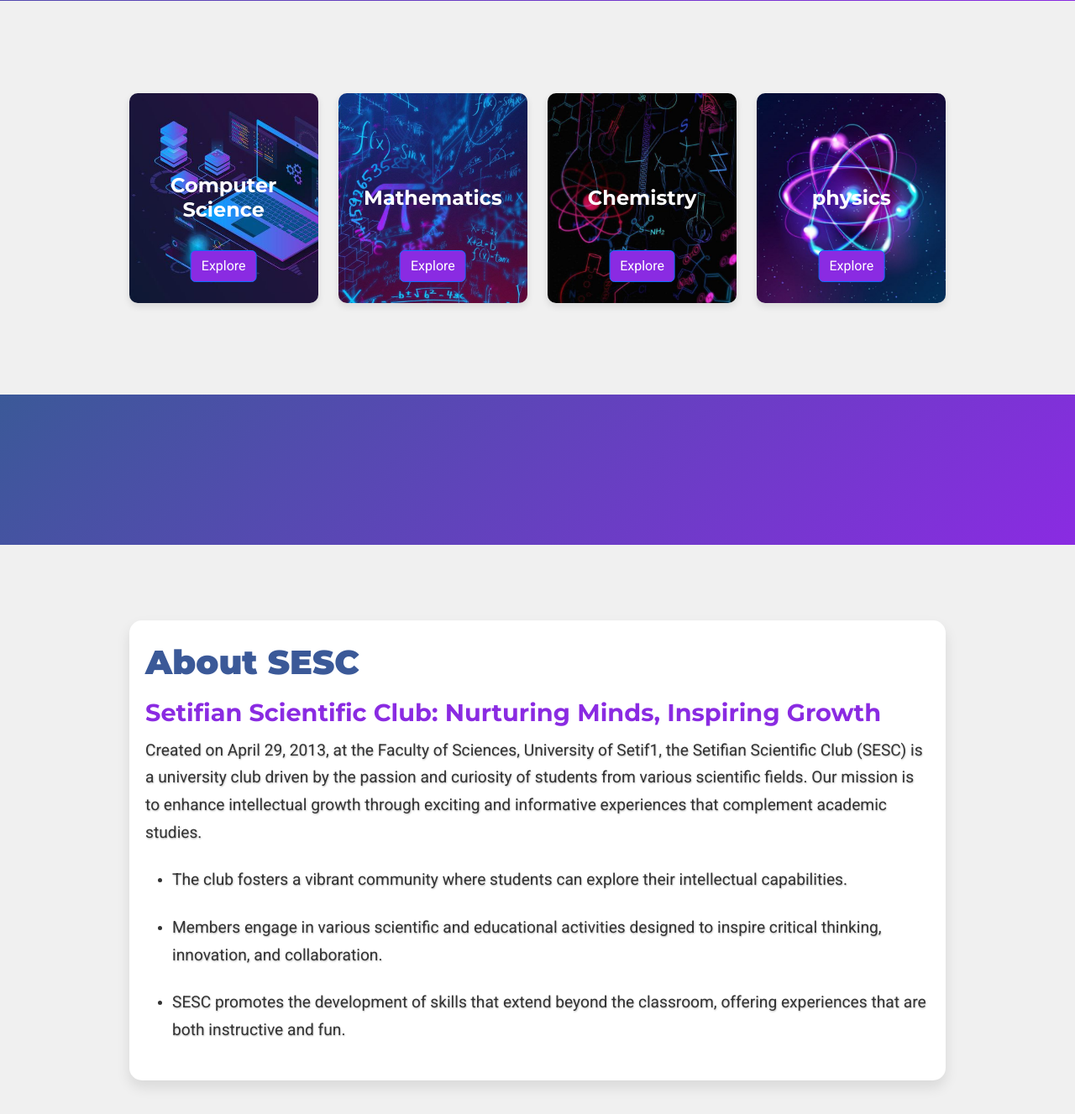
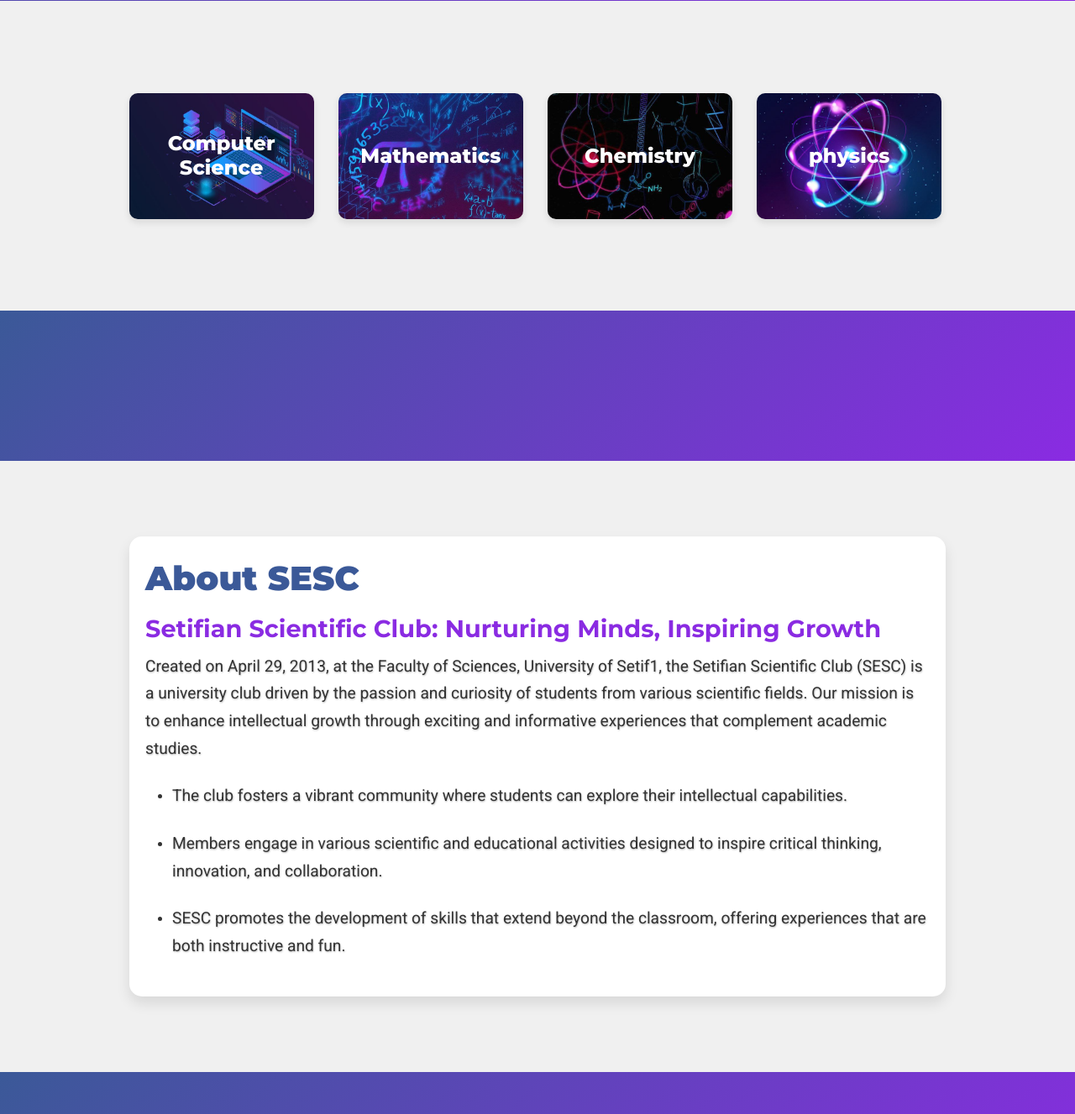
Before and after one commit to chihebabiza/sesclib, a web app: file index.html in a window 1280 px wide. Shown: the part 584-1911 px from the top of the page at 84% size. Run offline with its HTML, style and script files only (its server is not run), Linux system fonts and the light colour scheme; some libraries are stand-ins or nearby versions.

Commit message:
restyling cards with the last images

```diff
--- a/css/styles.css
+++ b/css/styles.css
@@ -110,7 +110,8 @@ p{
 /* spesialities section */
 .specialty-card {
     position: relative;
-    height: 250px;
+    height: 150px;
+    width: 220px;
     margin: 20px 0;
     background-color: #f5f5f5;
     border-radius: 10px;
@@ -132,28 +133,18 @@ p{
     object-fit: cover;
     /* opacity: 0.7; */
 }
-.specialty-card h3 {
+  .card-text{
     position: absolute;
     top: 50%;
     left: 50%;
     transform: translate(-50%, -50%);
     z-index: 2;
+    color: white;
     font-size: 1.5rem;
-    font-weight: bold;
-    color: white;
+    font-weight: 800;
+    background-color: transparent;
+    border: none;
   }
-
-  .specialty-card .btn {
-    position: absolute;
-    bottom: 10%;
-    left: 50%;
-    transform: translateX(-50%);
-    z-index: 2;
-    background-color: #8A2BE2;
-    color: white;
-  }
-
-
 /* Club section */
 .club-title{
     font-weight: 900;
--- a/index.html
+++ b/index.html
@@ -1,23 +1,32 @@
 <!DOCTYPE html>
 <html lang="en">
+
 <head>
   <meta charset="UTF-8">
   <meta name="viewport" content="width=device-width, initial-scale=1.0">
   <title>Sesc library</title>
   <link rel="icon" href="images/favicon.ico">
   <!-- bootstrap -->
-    <link href="https://cdn.jsdelivr.net/npm/bootstrap@5.3.3/dist/css/bootstrap.min.css" rel="stylesheet" integrity="sha384-QWTKZyjpPEjISv5WaRU9OFeRpok6YctnYmDr5pNlyT2bRjXh0JMhjY6hW+ALEwIH" crossorigin="anonymous">
-    <script src="https://cdn.jsdelivr.net/npm/@popperjs/core@2.11.8/dist/umd/popper.min.js" integrity="sha384-I7E8VVD/ismYTF4hNIPjVp/Zjvgyol6VFvRkX/vR+Vc4jQkC+hVqc2pM8ODewa9r" crossorigin="anonymous"></script>
-    <script src="https://cdn.jsdelivr.net/npm/bootstrap@5.3.3/dist/js/bootstrap.min.js" integrity="sha384-0pUGZvbkm6XF6gxjEnlmuGrJXVbNuzT9qBBavbLwCsOGabYfZo0T0to5eqruptLy" crossorigin="anonymous"></script>
+  <link href="https://cdn.jsdelivr.net/npm/bootstrap@5.3.3/dist/css/bootstrap.min.css" rel="stylesheet"
+    integrity="sha384-QWTKZyjpPEjISv5WaRU9OFeRpok6YctnYmDr5pNlyT2bRjXh0JMhjY6hW+ALEwIH" crossorigin="anonymous">
+  <script src="https://cdn.jsdelivr.net/npm/@popperjs/core@2.11.8/dist/umd/popper.min.js"
+    integrity="sha384-I7E8VVD/ismYTF4hNIPjVp/Zjvgyol6VFvRkX/vR+Vc4jQkC+hVqc2pM8ODewa9r"
+    crossorigin="anonymous"></script>
+  <script src="https://cdn.jsdelivr.net/npm/bootstrap@5.3.3/dist/js/bootstrap.min.js"
+    integrity="sha384-0pUGZvbkm6XF6gxjEnlmuGrJXVbNuzT9qBBavbLwCsOGabYfZo0T0to5eqruptLy"
+    crossorigin="anonymous"></script>
   <!-- google fonts -->
   <link rel="preconnect" href="https://fonts.googleapis.com">
   <link rel="preconnect" href="https://fonts.gstatic.com" crossorigin>
-    <link href="https://fonts.googleapis.com/css2?family=Montserrat:ital,wght@0,100..900;1,100..900&family=Roboto:ital,wght@0,100;0,300;0,400;0,500;0,700;0,900;1,100;1,300;1,400;1,500;1,700;1,900&family=Ubuntu:ital,wght@0,300;0,400;0,500;0,700;1,300;1,400;1,500;1,700&display=swap" rel="stylesheet">
+  <link
+    href="https://fonts.googleapis.com/css2?family=Montserrat:ital,wght@0,100..900;1,100..900&family=Roboto:ital,wght@0,100;0,300;0,400;0,500;0,700;0,900;1,100;1,300;1,400;1,500;1,700;1,900&family=Ubuntu:ital,wght@0,300;0,400;0,500;0,700;1,300;1,400;1,500;1,700&display=swap"
+    rel="stylesheet">
   <!-- css styles -->
   <link rel="stylesheet" href="css/styles.css">
   <!-- fontawsom -->
   <script src="https://kit.fontawesome.com/ba27f05e10.js" crossorigin="anonymous"></script>
 </head>
+
 <body>
   <!-- home section-->
   <section class="colored-section" id="home">
@@ -27,7 +36,8 @@
         <img src="images/sesclogo.png" alt="Logo" width="40" height="40" class="d-inline-block align-text-top">
         Sesc-lib
       </a>
-              <button class="navbar-toggler" type="button" data-bs-toggle="collapse" data-bs-target="#navbarSupportedContent" aria-controls="navbarSupportedContent" aria-expanded="false" aria-label="Toggle navigation">
+      <button class="navbar-toggler" type="button" data-bs-toggle="collapse" data-bs-target="#navbarSupportedContent"
+        aria-controls="navbarSupportedContent" aria-expanded="false" aria-label="Toggle navigation">
         <span class="navbar-toggler-icon"></span>
       </button>
       <div class="collapse navbar-collapse" id="navbarSupportedContent">
@@ -61,7 +71,8 @@
     <!-- home -->
     <div class="container-fluid">
       <h1 class="home-heading">Empowering Your Academic Journey</h1>
-      <p>Access comprehensive resources tailored for Computer Science, Mathematics, Science of Matter, and Chemistry.</p>
+      <p>Access comprehensive resources tailored for Computer Science, Mathematics, Science of Matter, and Chemistry.
+      </p>
       <!-- search bar -->
       <div class="search-filter search-bar">
         <form class="d-flex justify-content-center">
@@ -80,35 +91,39 @@
       <div class="row">
         <!-- Computer Science Card -->
         <div class="col-lg-3 col-md-6">
+          <a href="#">
             <div class="specialty-card">
               <img src="images/cs2.jpg" alt="Computer Science" class="specialty-image">
-             <h3>Computer Science</h3>
-             <a href="#" class="btn btn-primary">Explore</a>
+              <h3 class="card-text">Computer Science</h3>
             </div>
+          </a>
         </div>
         <!-- Mathematics card -->
         <div class="col-lg-3 col-md-6">
+          <a href="#">
             <div class="specialty-card">
               <img src="images/maths2.jpg" alt="Mathematics" class="specialty-image">
-               <h3>Mathematics</h3>
-               <a href="#" class="btn btn-primary">Explore</a>
+              <h3 class="card-text">Mathematics</h3>
             </div>
+          </a>
         </div>
         <!-- Chemistry Card -->
         <div class="col-lg-3 col-md-6">
+          <a href="#">
             <div class="specialty-card">
               <img src="images/chemistry2.jpg" alt="Chemistry" class="specialty-image">
-                 <h3>Chemistry</h3>
-                 <a href="#" class="btn btn-primary">Explore</a>
+              <h3 class="card-text">Chemistry</h3>
             </div>
+          </a>
         </div>
         <!-- physics Card -->
         <div class="col-lg-3 col-md-6">
+          <a href="#">
             <div class="specialty-card">
               <img src="images/physics2.jpg" alt="physics" class="specialty-image">
-                   <h3>physics</h3>
-                   <a href="#" class="btn btn-primary">Explore</a>
+              <h3 class="card-text">physics</h3>
             </div>
+          </a>
         </div>
       </div>
     </div>
@@ -125,11 +140,23 @@
       <div class="club-content">
         <h2 class="club-title">About SESC</h2>
         <h3 class="club-subtitle">Setifian Scientific Club: Nurturing Minds, Inspiring Growth</h3>
-          <p class="club-text">Created on April 29, 2013, at the Faculty of Sciences, University of Setif1, the Setifian Scientific Club (SESC) is a university club driven by the passion and curiosity of students from various scientific fields. Our mission is to enhance intellectual growth through exciting and informative experiences that complement academic studies.</p>
+        <p class="club-text">Created on April 29, 2013, at the Faculty of Sciences, University of Setif1, the Setifian
+          Scientific Club (SESC) is a university club driven by the passion and curiosity of students from various
+          scientific fields. Our mission is to enhance intellectual growth through exciting and informative experiences
+          that complement academic studies.</p>
         <ul>
-            <li><p class="club-text">The club fosters a vibrant community where students can explore their intellectual capabilities.</p></li>
-            <li><p class="club-text">Members engage in various scientific and educational activities designed to inspire critical thinking, innovation, and collaboration.</p></li>
-            <li><p class="club-text">SESC promotes the development of skills that extend beyond the classroom, offering experiences that are both instructive and fun.</p></li>
+          <li>
+            <p class="club-text">The club fosters a vibrant community where students can explore their intellectual
+              capabilities.</p>
+          </li>
+          <li>
+            <p class="club-text">Members engage in various scientific and educational activities designed to inspire
+              critical thinking, innovation, and collaboration.</p>
+          </li>
+          <li>
+            <p class="club-text">SESC promotes the development of skills that extend beyond the classroom, offering
+              experiences that are both instructive and fun.</p>
+          </li>
         </ul>
       </div>
     </div>
@@ -141,11 +168,13 @@
         <a href="mailto:sesc.club@gmail.com"><i class="fa-solid fa-envelope"></i></a>
         <a href="https://www.instagram.com/setifian.scientific.club"><i class="fa-brands fa-instagram"></i></a>
         <a href="https://www.facebook.com/SeSC.Club"><i class="fa-brands fa-facebook"></i></a>
-          <a href="https://www.linkedin.com/company/setifian-scientific-club-sesc/"><i class="fa-brands fa-linkedin"></i></a>
+        <a href="https://www.linkedin.com/company/setifian-scientific-club-sesc/"><i
+            class="fa-brands fa-linkedin"></i></a>
       </div>
       <p class="Copyright">©Sesc-lib</p>
     </div>
 
   </footer>
 </body>
+
 </html>
```
Lines whose indentation alone changed are shown as unchanged.
